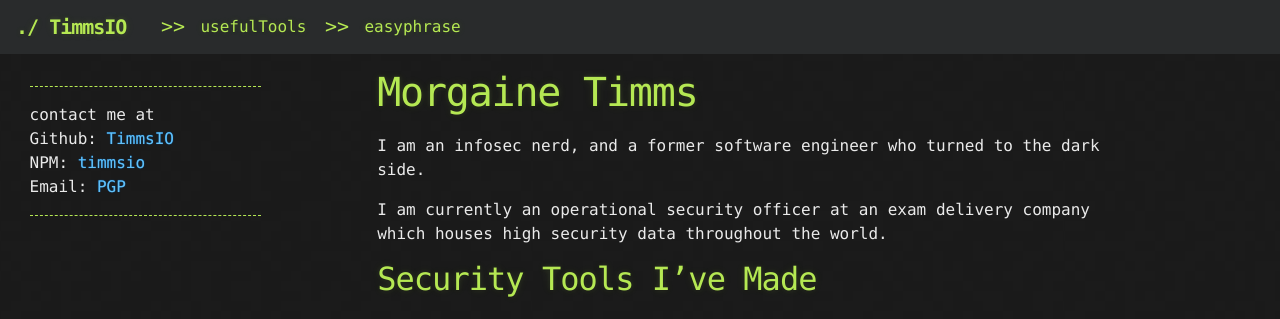
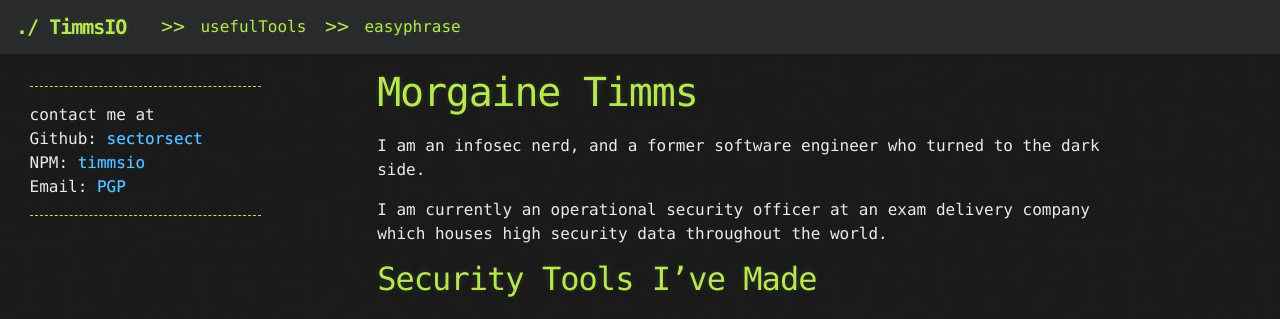
Before and after one commit to TimmsIO/timmsio.github.io, a Jekyll site: the page built from index.md, in a window 1280 px wide and 1325 px high. Shown: the top 319 px of the window. Built offline with Jekyll 4.4.1, drawn with Linux system fonts in a browser that asks for light colours; nearby versions of some CDN libraries.

Commit message:
Update contactPanel.md
switching main github

```diff
--- a/_includes/contactPanel.md
+++ b/_includes/contactPanel.md
@@ -1,9 +1,9 @@
-Github: [TimmsIO][gh]
+Github: [sectorsect][gh]
 
 NPM: [timmsio][npm]
 
 Email: [PGP][pgp]
 
 [pgp]: https://keybase.io/tiosect/pgp_keys.asc?fingerprint=2d9e64bbbb175f2170b9dd27cae7077e73d32925 "PGP key"
-[gh]: https://github.com/TimmsIO "My github account"
+[gh]: https://github.com/sectorsect "My github account"
 [npm]: https://www.npmjs.com/~timmsio "My NPM account"
```
